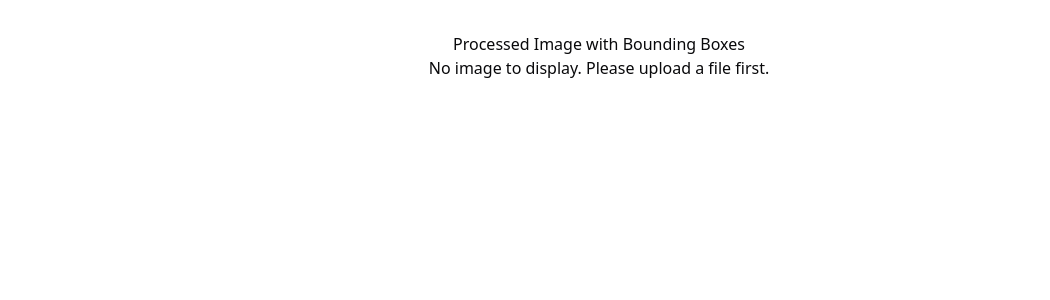
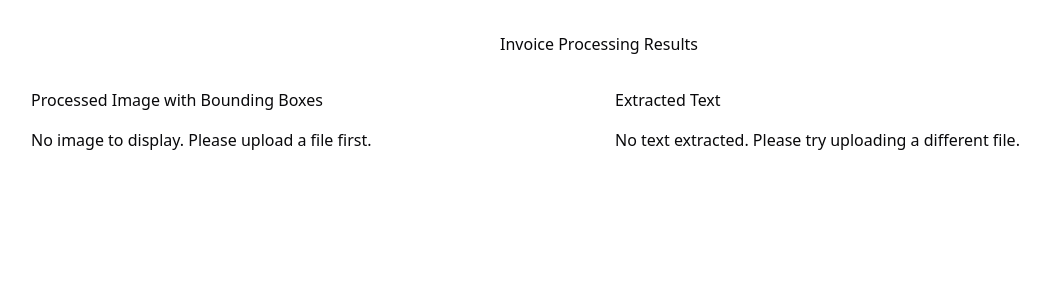
Before and after one commit to RSDharshak26/INV_PROCESSING, a Next.js app in the folder main_app/frontend/: page /results in a window 1280 px wide. Shown: the top 300 px of the page, without its empty margins (41-1091 px from the left). Built offline with nearby package versions, Linux system fonts and the light colour scheme.

Commit message:
restored results page changes

```diff
--- a/main_app/frontend/app/results/page.tsx
+++ b/main_app/frontend/app/results/page.tsx
@@ -7,22 +7,59 @@ function ResultsPageContent() {
   // This hook lets you read query parameters from the URL
   const params = useSearchParams(); // browser only react hook
 
-  // Get the 'img' parameter from the URL, e.g., /results?img=/static/output_with_boxes_123456.jpg
+  // Get the 'img' and 'text' parameters from the URL
   const imgUrl = params.get('img');
+  const extractedText = params.get('text');
+
+  // Getting the desired
 
   return (
-    <div style={{ textAlign: 'center', padding: '2rem' }}>
-      <h1>Processed Image with Bounding Boxes</h1>
-      {/* If imgUrl exists, show the image. Otherwise, show a message. */}
+    <div style={{ padding: '2rem', maxWidth: '1200px', margin: '0 auto' }}>
+      <h1 style={{ textAlign: 'center', marginBottom: '2rem' }}>Invoice Processing Results</h1>
+
+      <div style={{ display: 'grid', gridTemplateColumns: '1fr 1fr', gap: '2rem' }}>
+        {/* Left side - Processed Image */}
+        <div>
+          <h2 style={{ marginBottom: '1rem' }}>Processed Image with Bounding Boxes</h2>
           {imgUrl ? (
             <img
               src={`http://localhost:5000${imgUrl}`}
               alt="Processed with bounding boxes"
-          style={{ maxWidth: '90%', border: '2px solid #333', marginTop: '2rem' }}
+              style={{
+                maxWidth: '100%',
+                border: '2px solid #333',
+                borderRadius: '8px',
+                boxShadow: '0 4px 8px rgba(0,0,0,0.1)'
+              }}
             />
           ) : (
             <p>No image to display. Please upload a file first.</p>
           )}
+        </div>
+
+        {/* Right side - Extracted Text */}
+        <div>
+          <h2 style={{ marginBottom: '1rem' }}>Extracted Text</h2>
+          {extractedText ? (
+            <div style={{
+              border: '2px solid #333',
+              borderRadius: '8px',
+              padding: '1rem',
+              backgroundColor: '#f9f9f9',
+              maxHeight: '500px',
+              overflowY: 'auto',
+              whiteSpace: 'pre-wrap',
+              fontFamily: 'monospace',
+              fontSize: '14px',
+              lineHeight: '1.5'
+            }}>
+              {extractedText}
+            </div>
+          ) : (
+            <p>No text extracted. Please try uploading a different file.</p>
+          )}
+        </div>
+      </div>
     </div>
   );
 }
```
Lines whose indentation alone changed are shown as unchanged.
